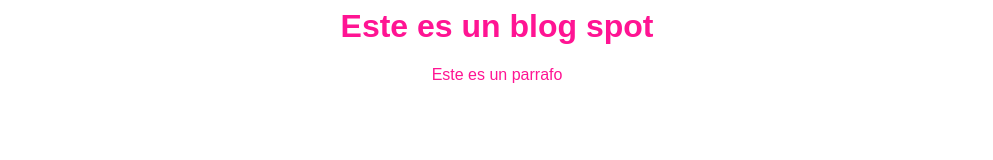
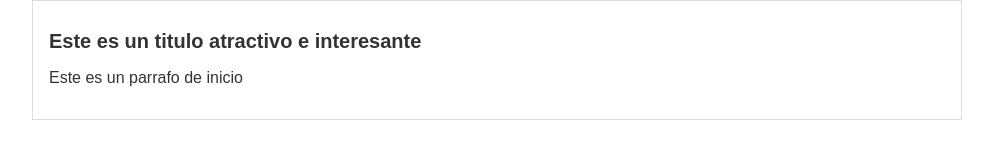
Before and after one commit to Den2is/Hyper, a plain HTML site: page index.html in a window 1280 px wide. Shown: the whole page, without its empty margins (143-1136 px from the left). Drawn offline with Linux system fonts and the light colour scheme.

Commit message:
Commit al master del blogpost en su version mas reciente

```diff
--- a/estilos/stilos.css
+++ b/estilos/stilos.css
@@ -1,6 +1,21 @@
 body
 {
-	color: deeppink;
+	color: #333;
 	text-align: center;
 	font-family: "Arial";
+	font-size: 16px;
+	margin: 0;
+	padding: 0;
 }
+#container
+{
+	width:70%;
+	padding: 1em;
+	text-align: left;
+	border: 1px solid #DDD;
+	margin: 0 auto;
+}
+#container h1
+{
+	font-size: 20px;
+}
--- a/index.html
+++ b/index.html
@@ -4,7 +4,11 @@
   <link rel="stylesheet" href="estilos/stilos.css" />
  </head>
  <body>
-  <h1>Este es un blog spot</h1>
-  <p>Este es un parrafo</p>
+  <div id="container">
+   <div id="post">
+    <h1>Este es un titulo atractivo e interesante</h1>
+    <p>Este es un parrafo de inicio</p>
+   </div>
+  </div>
  </body>
 </html>
```
